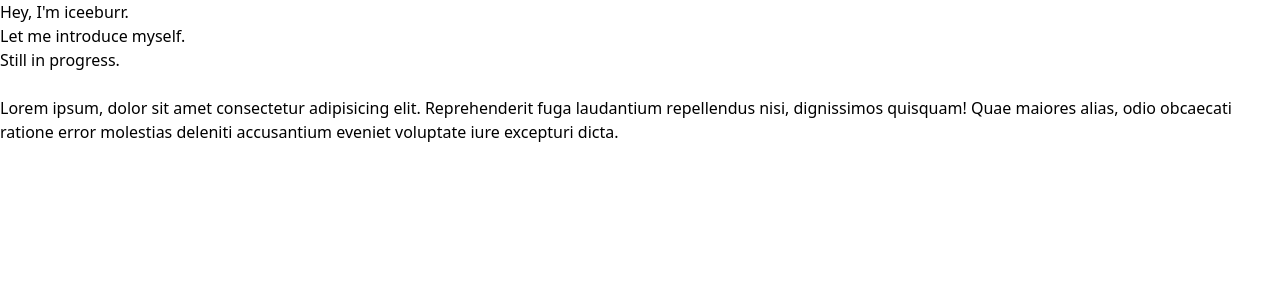
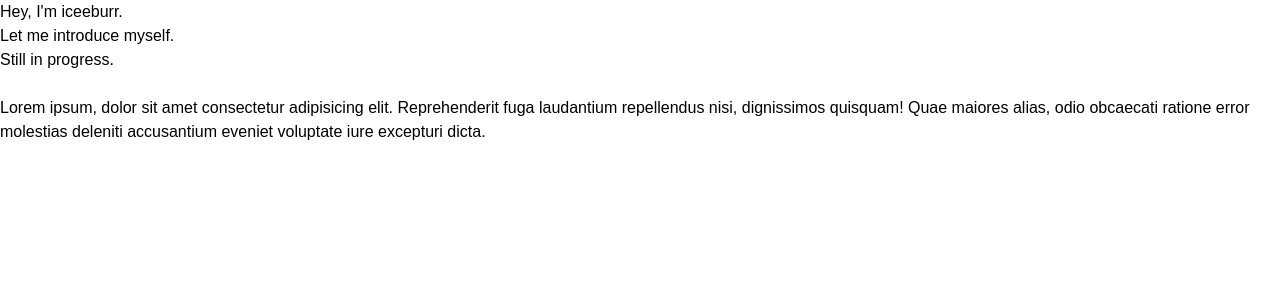
Before and after one commit to iceeburr/ice-blog, a Next.js app: page / in a window 1280 px wide. Shown: the top 300 px of the page. Built offline with nearby package versions, Linux system fonts and the light colour scheme.

Commit message:
Small changes + Torus default font ✨

```diff
--- /dev/null
+++ b/src/app/fonts.css
@@ -0,0 +1,7 @@
+@font-face {
+    font-family: 'Torus';
+    src: url('/Torus-Regular.otf') format('opentype');
+    font-weight: normal;
+    font-style: normal;
+    font-display: swap;
+}
--- a/src/app/globals.css
+++ b/src/app/globals.css
@@ -1,6 +1,11 @@
 @tailwind base;
 @tailwind components;
 @tailwind utilities;
+@import url('./fonts.css');
+
+body {
+    font-family: 'Torus', sans-serif;
+}
 
 /* Not Found Page */
 @keyframes not-found-rays-frames {
--- a/src/app/not-found.tsx
+++ b/src/app/not-found.tsx
@@ -39,15 +39,15 @@ const NotFoundPage = () => {
           className="not-found-rays absolute -inset-10 opacity-50"
         ></div>
       </div>
-      <div className="p-8 bg-white bg-opacity-10 font-varela-round backdrop-filter backdrop-blur-lg rounded-xl shadow-lg text-white w-full md:w-3/4 lg:w-1/2 xl:w-1/3">
-        <h1 className="text-3xl mb-4">Error 404 - Page not found.</h1>
+      <div className="p-8 bg-white bg-opacity-10 backdrop-filter backdrop-blur-lg rounded-xl shadow-lg text-white w-full md:w-3/4 lg:w-1/2 xl:w-1/3">
+        <h1 className="text-3xl mb-4">Error 404 - page not found</h1>
         <p className="mb-4">
           You tried to access a page that doesn&apos;t exist. Maybe you made a
           typo in the link.
         </p>
         <div className="inline-flex items-center relative text-blue-300">
           <Link href="/" className="not-found-hover-group not-found-return">
-            Go to landing page
+            go to landing page
           </Link>
           <div className="not-found-rocket-emoji ml-2 opacity-0 transition-opacity duration-500 ease-in-out pointer-events-none">
             <Image src="/rocket.webp" alt="" width={50} height={50} />
--- a/tailwind.config.ts
+++ b/tailwind.config.ts
@@ -9,6 +9,7 @@ const config: Config = {
   theme: {
     extend: {
       fontFamily: {
+        'torus': ['Torus', 'sans-serif'],
         'rowdies': ['var(--font-rowdies)', 'sans-serif'],
         'varela-round': ['var(--font-varelaRound)', 'sans-serif'],
         'comfortaa': ['var(--font-comfortaa)', 'sans-serif'],
```
